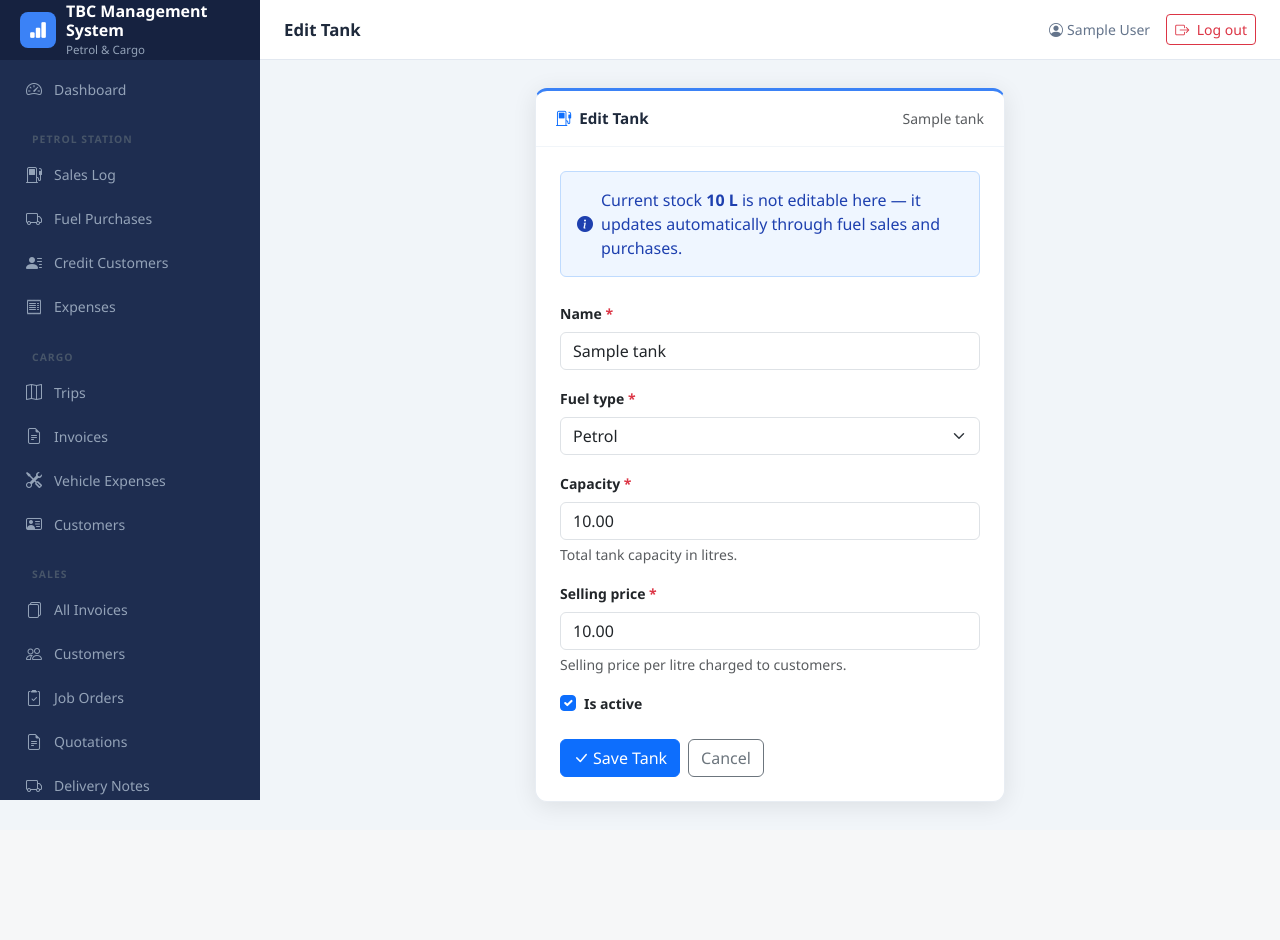
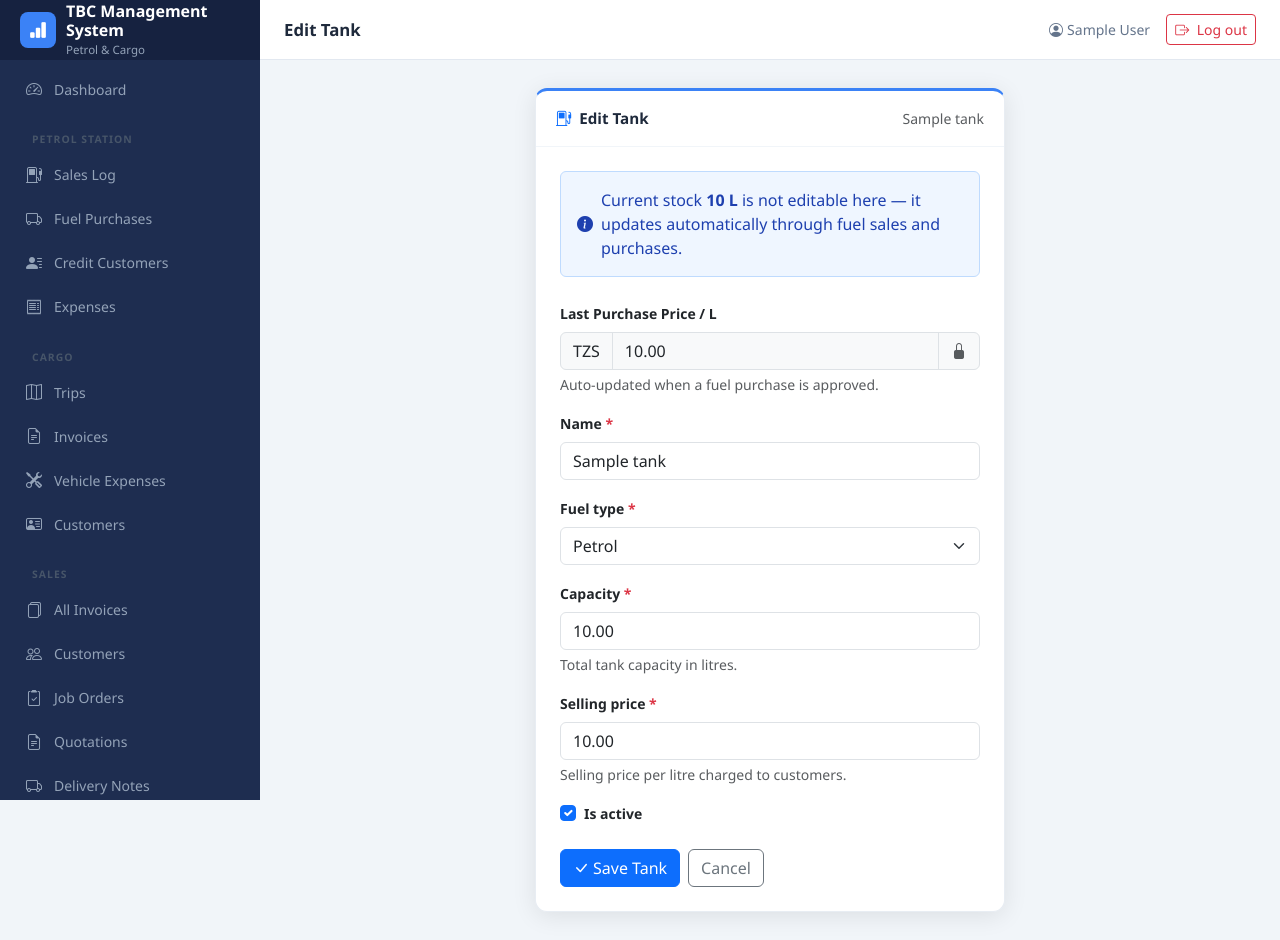
Before and after one commit to Ferlsafer/AccountingProject, a Django app: page /petrol/tanks/1/edit/ in a window 1280 px wide. Before the commit the page ends 811 px from the top, so only its background shows below. Run offline with Django 5.2, Linux system fonts and the light colour scheme; a user stored in the database is signed in; data comes from the database, SQL or seed files in the repository; tables that the repository leaves empty hold one stand-in row (values such as "Sample post").

Commit message:
Show last purchase price as read-only field on tank edit page
Co-Authored-By: Claude Sonnet 4.6 <noreply@anthropic.com>

```diff
--- a/templates/petrol/tank_form.html
+++ b/templates/petrol/tank_form.html
@@ -21,6 +21,17 @@
                 <div class="alert alert-info d-flex align-items-center gap-2 mb-4">
                     <i class="bi bi-info-circle-fill"></i>
                     <span>Current stock <strong>{{ object.current_stock|floatformat:0 }} L</strong> is not editable here — it updates automatically through fuel sales and purchases.</span>
+                </div>
+                <div class="mb-3">
+                    <label class="form-label fw-semibold small">Last Purchase Price / L</label>
+                    <div class="input-group">
+                        <span class="input-group-text">TZS</span>
+                        <input type="text" class="form-control bg-light"
+                            value="{% if object.last_purchase_price %}{{ object.last_purchase_price|floatformat:2 }}{% else %}Not yet recorded{% endif %}"
+                            readonly disabled>
+                        <span class="input-group-text"><i class="bi bi-lock-fill text-muted"></i></span>
+                    </div>
+                    <div class="form-text">Auto-updated when a fuel purchase is approved.</div>
                 </div>
                 {% endif %}
                 <form method="post">
```
